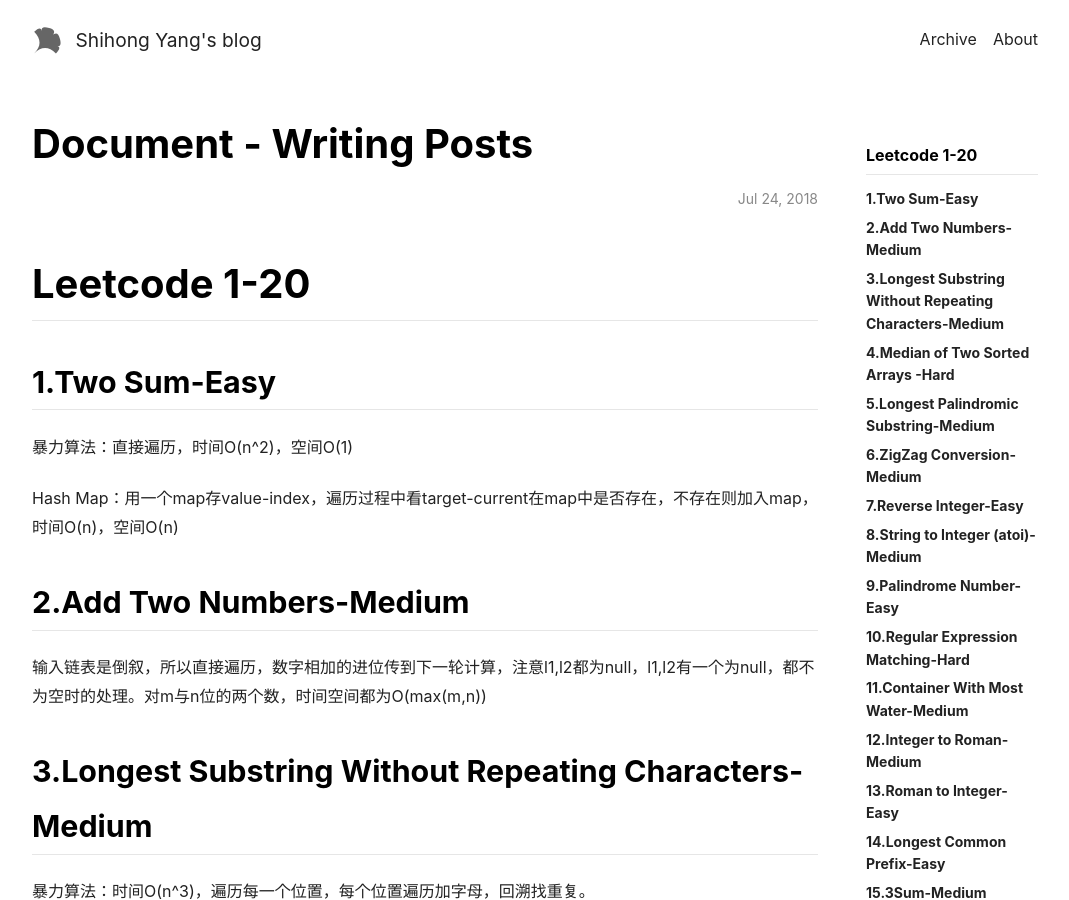
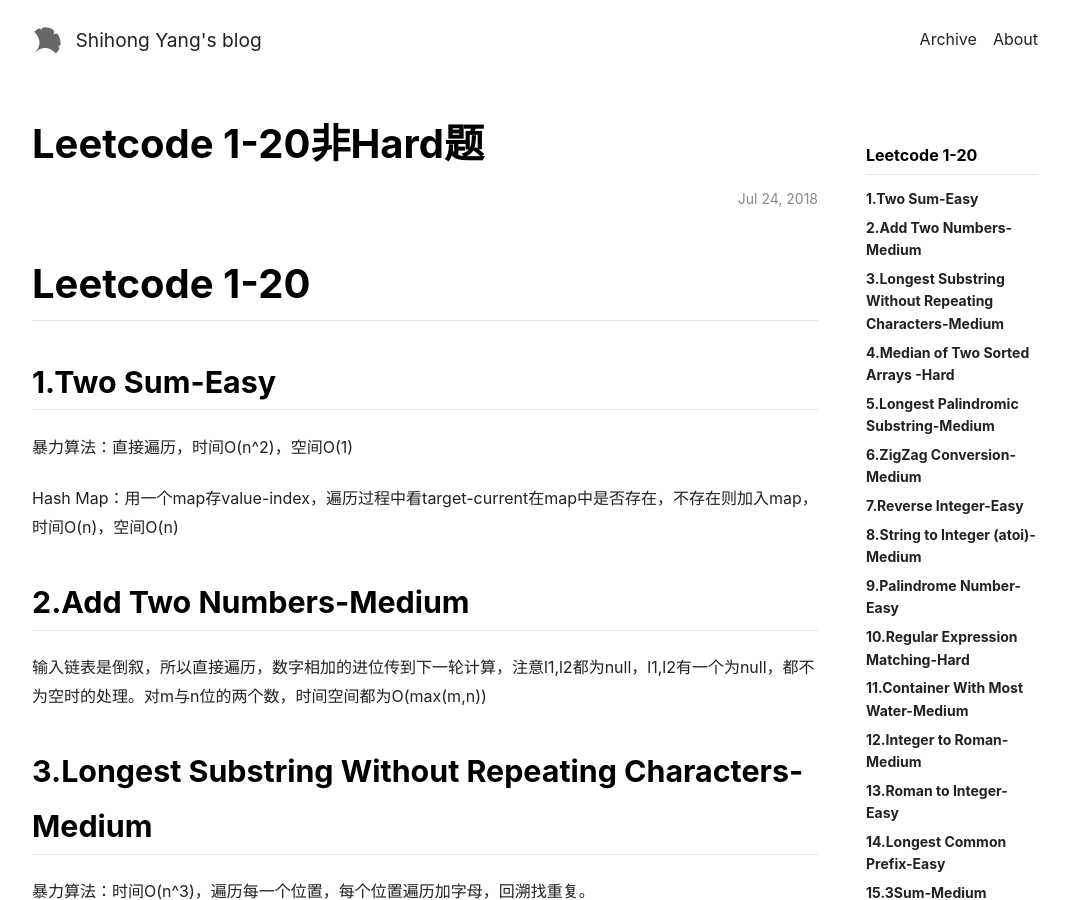
Before and after one commit to yshshadow/yshshadow.github.io, a Jekyll site: the page built from _posts/2018-7-24-Leetcode 1-20.md, in a window 1280 px wide and 900 px high. Shown: the whole window, without its empty margins (105-1174 px from the left). Built offline with Jekyll 4.4.1, drawn with Linux system fonts in a browser that asks for light colours; nearby versions of some CDN libraries.

Commit message:
change title article

```diff
--- a/_posts/2018-7-24-Leetcode 1-20.md
+++ b/_posts/2018-7-24-Leetcode 1-20.md
@@ -1,6 +1,6 @@
 ---
 layout: article
-title: Document - Writing Posts
+title: Leetcode 1-20非Hard题
 mathjax: true
 ---
 
```
